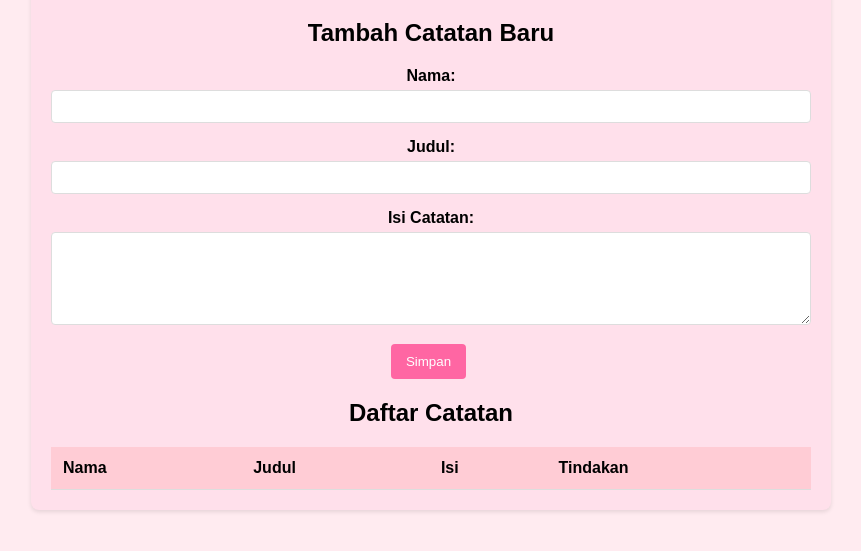
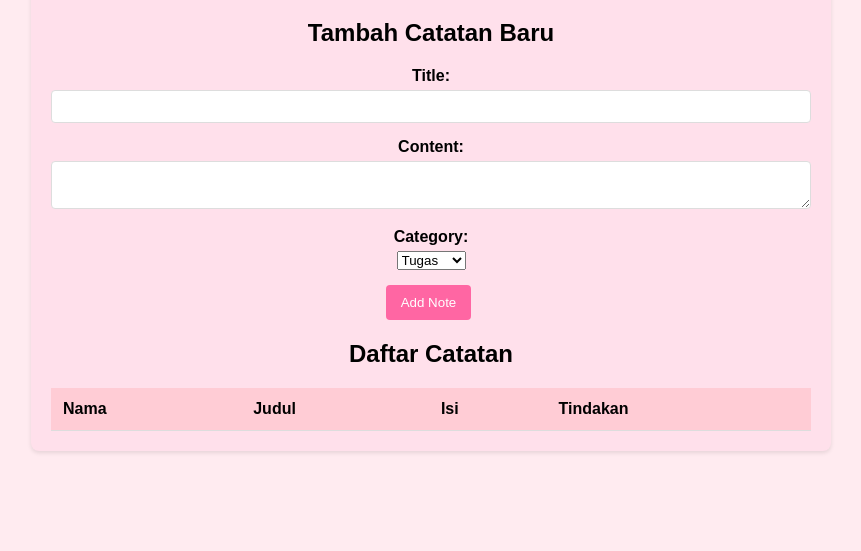
Before and after one commit to vridaa/bissmillah_docker, a plain HTML site: page frontend/index.html in a window 1280 px wide. Shown: the part 101-652 px from the top of the page, without its empty margins (209-1070 px from the left). Drawn offline with Linux system fonts and the light colour scheme; no server answers; files whose address does not match are found by name.

Commit message:
sinkron 3

```diff
--- a/frontend/index.html
+++ b/frontend/index.html
@@ -80,20 +80,25 @@
             <form id="catatan-form">
                 <input type="hidden" id="catatan-id">
                 <div class="form-group">
-                    <label for="judul">Nama:</label>
-                    <input type="text" id="nama" required>
+                    <label for="title">Title:</label>
+                    <input type="text" id="title" required>
                 </div>
                 <div class="form-group">
-                    <label for="judul">Judul:</label>
-                    <input type="text" id="judul" required>
+                    <label for="content">Content:</label>
+                    <textarea id="content" required></textarea>
                 </div>
                 <div class="form-group">
-                    <label for="isi">Isi Catatan:</label>
-                    <textarea id="isi" rows="5" required></textarea>
+                    <label for="category">Category:</label>
+                    <select id="category" required>
+                        <option value="tugas">Tugas</option>
+                        <option value="hutang">Hutang</option>
+                        <option value="kerja">Kerja</option>
+                        <option value="penting">Penting</option>
+                        <option value="lainnya">Lainnya</option>
+                    </select>
                 </div>
                 <div class="form-group">
-                    <button type="submit" id="submit-btn" onclick="addCatatan()">Simpan</button>
-                    <button type="button" id="cancel-btn" style="display:none;">Batal</button>
+                    <button type="submit">Add Note</button>
                 </div>
             </form>
         </div>
```
